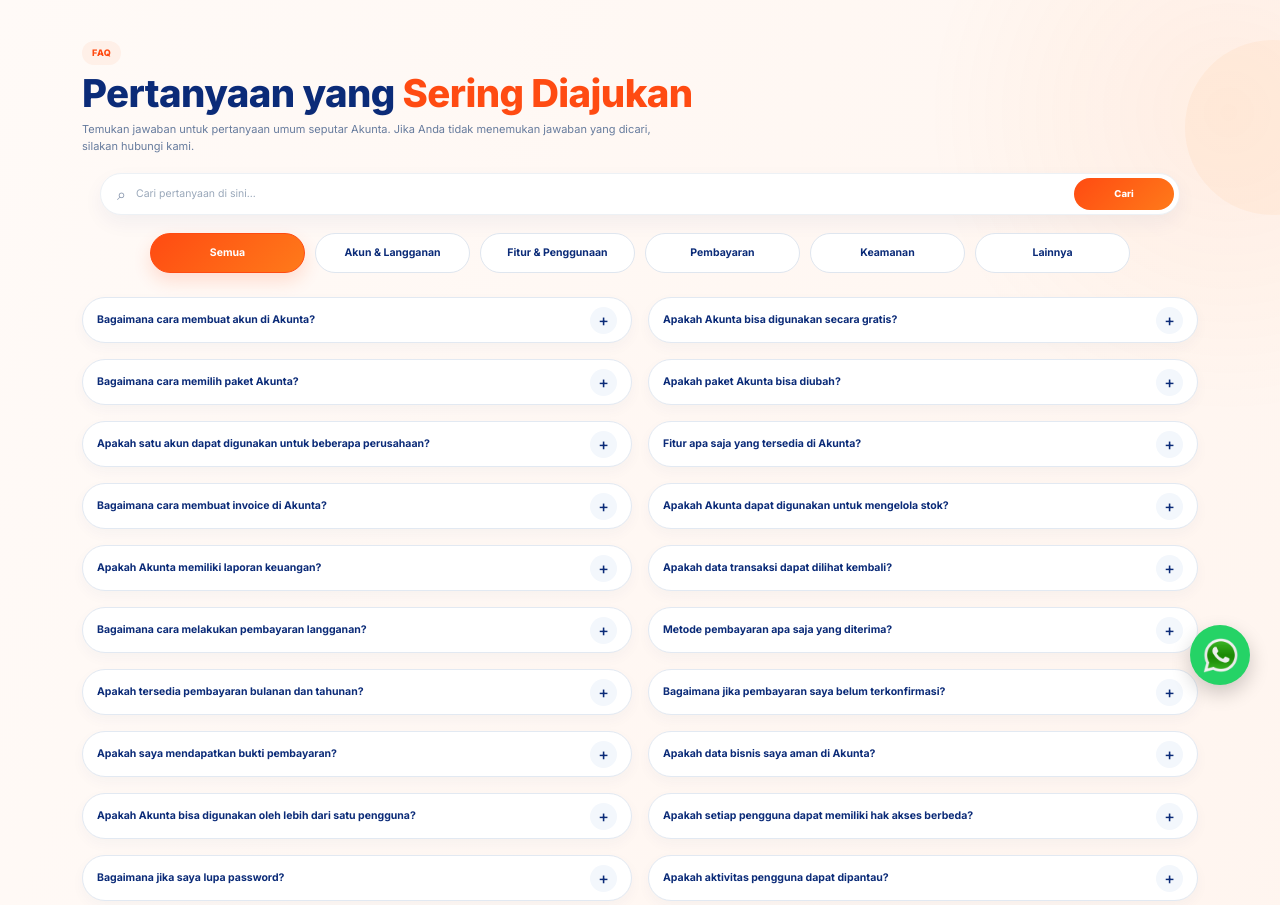
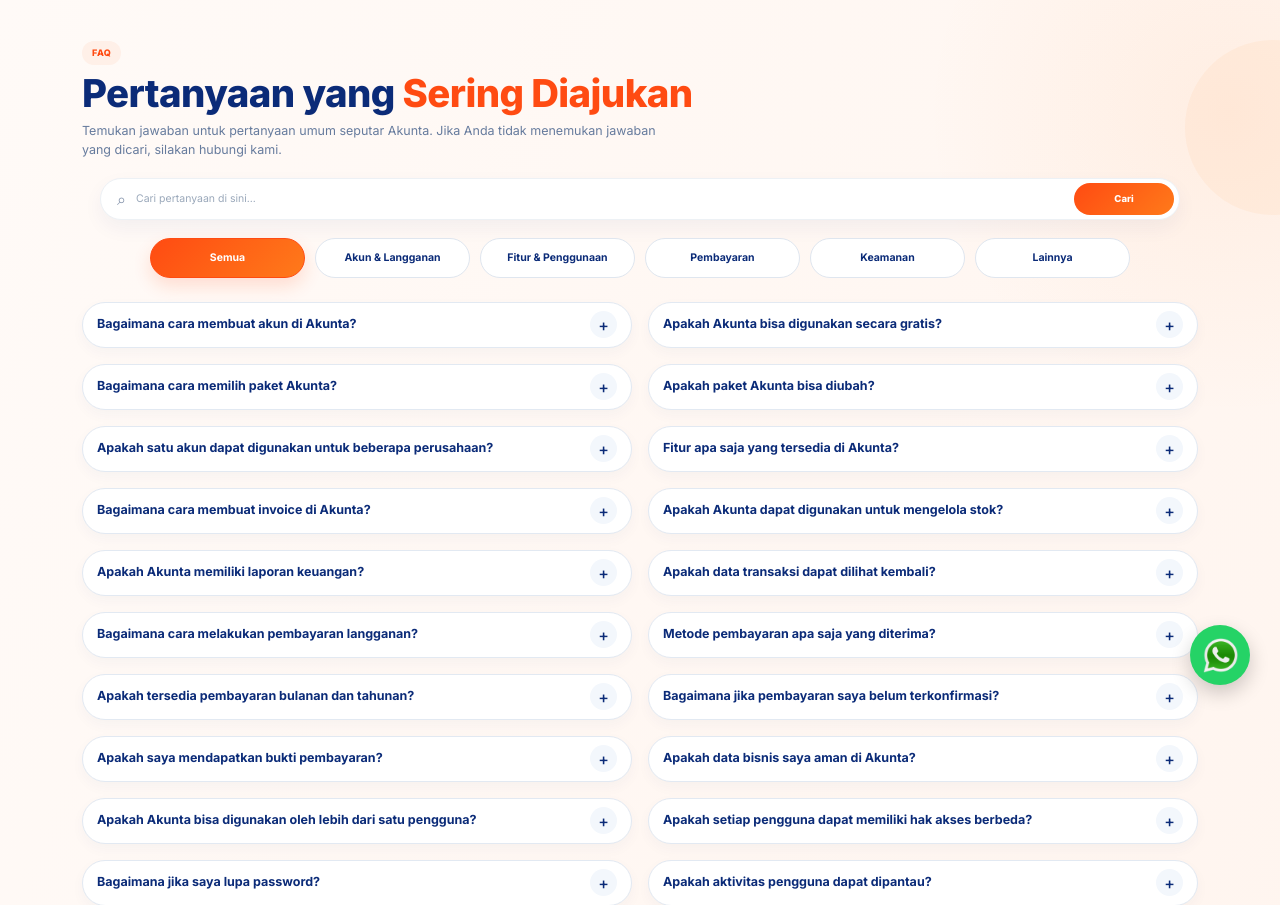
Before and after one commit to riaasrini17-debug/Website-Akunta, a Laravel app: page /faq in a window 1280 px wide. Shown: the part 85-990 px from the top of the page. Run offline with Laravel 12, Linux system fonts and the light colour scheme.

Commit message:
style: improve FAQ typography and readability

```diff
--- a/public/css/faq.css
+++ b/public/css/faq.css
@@ -156,7 +156,7 @@
 
     color: var(--ak-muted);
 
-    font-size: 11px;
+    font-size: 12.5px;
     line-height: 1.55;
 }
 
@@ -412,7 +412,7 @@
 
     color: var(--ak-navy);
 
-    font-size: 10.5px;
+    font-size: 12.5px;
     line-height: 1.35;
 
     font-weight: 700;
@@ -470,7 +470,7 @@
 
     color: #5d7396;
 
-    font-size: 10.5px;
+    font-size: 12px;
     line-height: 1.6;
 }
 
```
